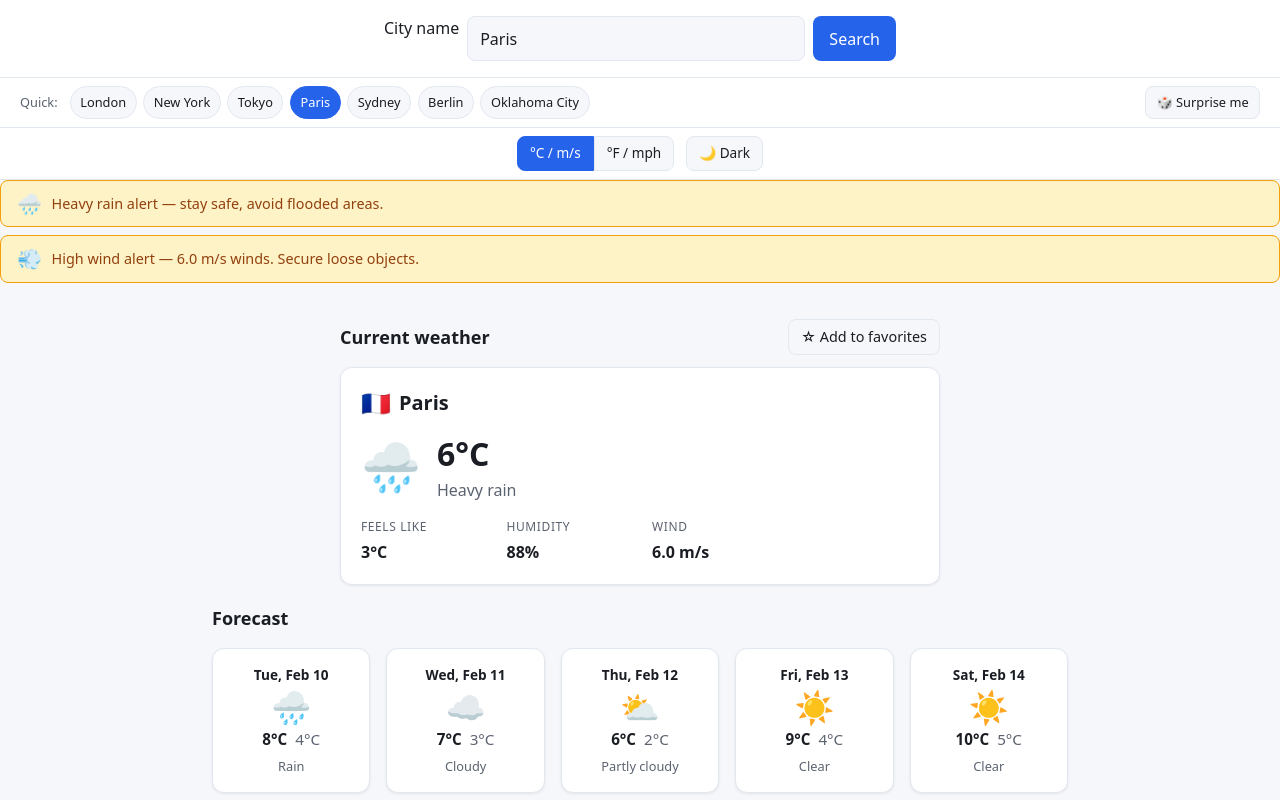
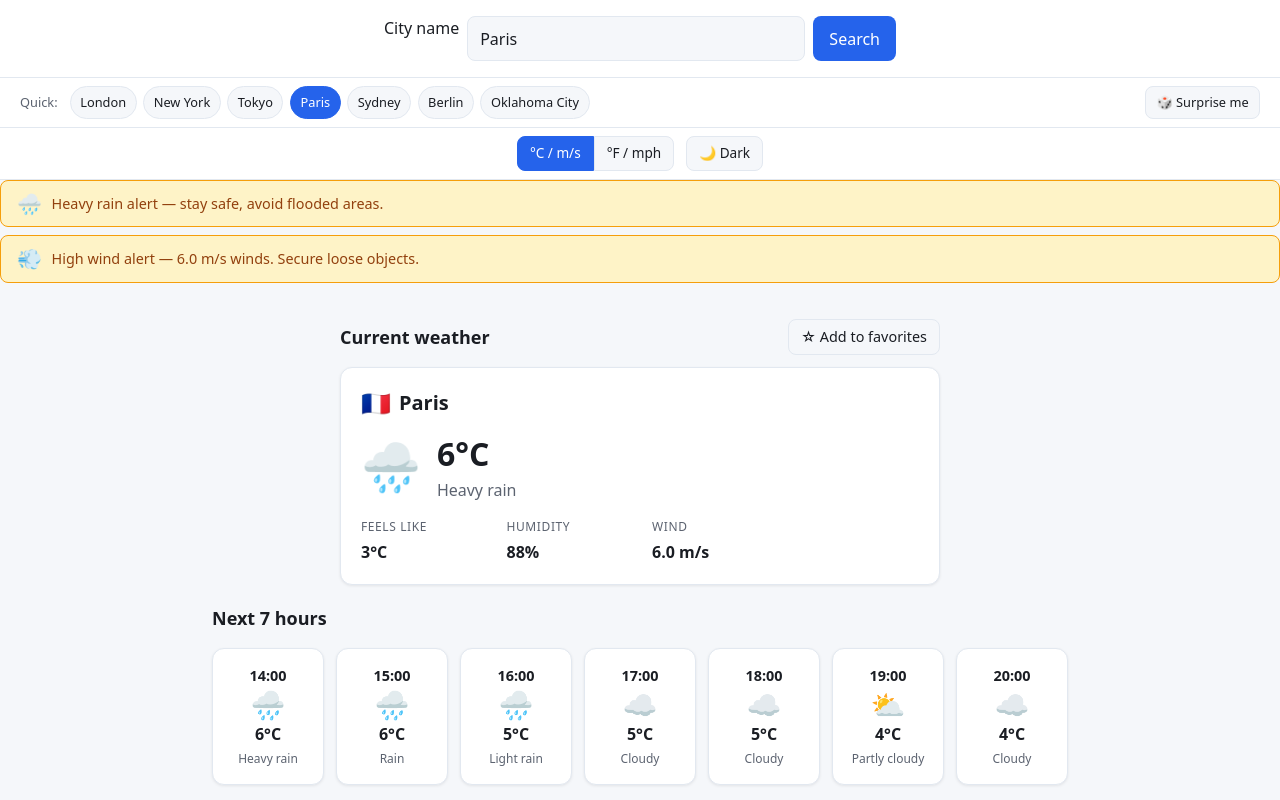
Before and after one commit to dionibrahimaj026-afk/weather-dashboard, a React (Vite) app: page / in a window 1280 px wide. Both pictures are taken after a click on the button "🎲 Surprise me". Shown: the top 800 px of the page. Built offline with nearby package versions, Linux system fonts and the light colour scheme.

Commit message:
add a 7 hours forcast for all citys in mockdata

```diff
--- a/src/App.jsx
+++ b/src/App.jsx
@@ -5,6 +5,7 @@ import { getFavorites, addFavorite, removeFavorite } from './utils/storage'
 import { Search } from './components/Search'
 import { CurrentWeather } from './components/CurrentWeather'
 import { Forecast } from './components/Forecast'
+import { HourlyForecast } from './components/HourlyForecast'
 import { Favorites } from './components/Favorites'
 import { WeatherAlerts } from './components/WeatherAlerts'
 import styles from './App.module.css'
@@ -167,6 +168,7 @@ export default function App() {
               onAddFavorite={handleAddFavorite}
               isFavorite={isFavorite}
             />
+            <HourlyForecast hourlyForecast={weather.hourlyForecast} unit={unit} />
             <Forecast forecast={weather.forecast} unit={unit} />
           </>
         )}
--- /dev/null
+++ b/src/components/HourlyForecast.jsx
@@ -0,0 +1,29 @@
+import { WeatherIcon } from './WeatherIcon'
+import styles from './HourlyForecast.module.css'
+
+function formatTemp(temp, unit) {
+  if (unit === 'imperial') {
+    return `${Math.round((temp * 9) / 5 + 32)}°F`
+  }
+  return `${Math.round(temp)}°C`
+}
+
+export function HourlyForecast({ hourlyForecast, unit }) {
+  if (!hourlyForecast || hourlyForecast.length === 0) return null
+
+  return (
+    <section className={styles.section} aria-labelledby="hourly-forecast-heading">
+      <h2 id="hourly-forecast-heading">Next 7 hours</h2>
+      <ul className={styles.list}>
+        {hourlyForecast.map((hour) => (
+          <li key={hour.hour} className={styles.card}>
+            <div className={styles.hour}>{hour.hour}</div>
+            <WeatherIcon name={hour.icon} className={styles.icon} />
+            <div className={styles.temp}>{formatTemp(hour.temp, unit)}</div>
+            <div className={styles.desc}>{hour.description}</div>
+          </li>
+        ))}
+      </ul>
+    </section>
+  )
+}
--- /dev/null
+++ b/src/components/HourlyForecast.module.css
@@ -0,0 +1,68 @@
+.section {
+  padding: 1.25rem;
+  max-width: 56rem;
+  margin: 0 auto;
+}
+
+.section h2 {
+  margin: 0 0 1rem;
+  font-size: 1.125rem;
+  font-weight: 600;
+  color: var(--text);
+}
+
+.list {
+  list-style: none;
+  margin: 0;
+  padding: 0;
+  display: grid;
+  grid-template-columns: repeat(7, 1fr);
+  gap: 0.75rem;
+}
+
+.card {
+  background: var(--surface);
+  border: 1px solid var(--border);
+  border-radius: 12px;
+  padding: 1rem;
+  box-shadow: var(--card-shadow);
+  display: flex;
+  flex-direction: column;
+  align-items: center;
+  text-align: center;
+  gap: 0.25rem;
+}
+
+.hour {
+  font-size: 0.9rem;
+  font-weight: 600;
+  color: var(--text);
+}
+
+.icon {
+  font-size: 1.75rem;
+  line-height: 1;
+}
+
+.temp {
+  font-size: 1rem;
+  font-weight: 700;
+  color: var(--text);
+}
+
+.desc {
+  font-size: 0.75rem;
+  color: var(--text-muted);
+}
+
+@media (max-width: 768px) {
+  .list {
+    grid-template-columns: repeat(4, 1fr);
+  }
+}
+
+@media (max-width: 480px) {
+  .list {
+    grid-template-columns: repeat(2, 1fr);
+  }
+}
--- a/src/data/mockWeather.js
+++ b/src/data/mockWeather.js
@@ -5,6 +5,15 @@ const MOCK_WEATHER = {
   london: {
     location: { name: 'London', country: 'United Kingdom', countryCode: 'GB' },
     current: { temp: 12, feelsLike: 10, description: 'Partly cloudy', icon: 'partly-cloudy', humidity: 72, windSpeed: 5.2 },
+    hourlyForecast: [
+      { hour: '14:00', temp: 12, icon: 'partly-cloudy', description: 'Partly cloudy' },
+      { hour: '15:00', temp: 11, icon: 'partly-cloudy', description: 'Partly cloudy' },
+      { hour: '16:00', temp: 11, icon: 'cloudy', description: 'Cloudy' },
+      { hour: '17:00', temp: 10, icon: 'cloudy', description: 'Cloudy' },
+      { hour: '18:00', temp: 9, icon: 'rain', description: 'Light rain' },
+      { hour: '19:00', temp: 9, icon: 'rain', description: 'Light rain' },
+      { hour: '20:00', temp: 8, icon: 'cloudy', description: 'Cloudy' },
+    ],
     forecast: [
       { date: '2026-02-10', minTemp: 8, maxTemp: 13, description: 'Light rain', icon: 'rain' },
       { date: '2026-02-11', minTemp: 7, maxTemp: 11, description: 'Cloudy', icon: 'cloudy' },
@@ -18,6 +27,15 @@ const MOCK_WEATHER = {
   'new york': {
     location: { name: 'New York', country: 'United States', countryCode: 'US' },
     current: { temp: 3, feelsLike: -1, description: 'Clear', icon: 'clear', humidity: 55, windSpeed: 4.0 },
+    hourlyForecast: [
+      { hour: '14:00', temp: 3, icon: 'clear', description: 'Clear' },
+      { hour: '15:00', temp: 2, icon: 'clear', description: 'Clear' },
+      { hour: '16:00', temp: 1, icon: 'partly-cloudy', description: 'Partly cloudy' },
+      { hour: '17:00', temp: 0, icon: 'partly-cloudy', description: 'Partly cloudy' },
+      { hour: '18:00', temp: -1, icon: 'cloudy', description: 'Cloudy' },
+      { hour: '19:00', temp: -2, icon: 'snow', description: 'Snow' },
+      { hour: '20:00', temp: -2, icon: 'snow', description: 'Snow' },
+    ],
     forecast: [
       { date: '2026-02-10', minTemp: 0, maxTemp: 5, description: 'Snow', icon: 'snow' },
       { date: '2026-02-11', minTemp: -2, maxTemp: 4, description: 'Partly cloudy', icon: 'partly-cloudy' },
@@ -31,6 +49,15 @@ const MOCK_WEATHER = {
   tokyo: {
     location: { name: 'Tokyo', country: 'Japan', countryCode: 'JP' },
     current: { temp: 8, feelsLike: 6, description: 'Cloudy', icon: 'cloudy', humidity: 65, windSpeed: 3.5 },
+    hourlyForecast: [
+      { hour: '14:00', temp: 8, icon: 'cloudy', description: 'Cloudy' },
+      { hour: '15:00', temp: 9, icon: 'cloudy', description: 'Cloudy' },
+      { hour: '16:00', temp: 8, icon: 'rain', description: 'Rain' },
+      { hour: '17:00', temp: 7, icon: 'rain', description: 'Rain' },
+      { hour: '18:00', temp: 6, icon: 'partly-cloudy', description: 'Partly cloudy' },
+      { hour: '19:00', temp: 6, icon: 'partly-cloudy', description: 'Partly cloudy' },
+      { hour: '20:00', temp: 5, icon: 'cloudy', description: 'Cloudy' },
+    ],
     forecast: [
       { date: '2026-02-10', minTemp: 6, maxTemp: 11, description: 'Rain', icon: 'rain' },
       { date: '2026-02-11', minTemp: 5, maxTemp: 10, description: 'Partly cloudy', icon: 'partly-cloudy' },
@@ -44,6 +71,15 @@ const MOCK_WEATHER = {
   paris: {
     location: { name: 'Paris', country: 'France', countryCode: 'FR' },
     current: { temp: 6, feelsLike: 3, description: 'Heavy rain', icon: 'rain', humidity: 88, windSpeed: 6.0 },
+    hourlyForecast: [
+      { hour: '14:00', temp: 6, icon: 'rain', description: 'Heavy rain' },
+      { hour: '15:00', temp: 6, icon: 'rain', description: 'Rain' },
+      { hour: '16:00', temp: 5, icon: 'rain', description: 'Light rain' },
+      { hour: '17:00', temp: 5, icon: 'cloudy', description: 'Cloudy' },
+      { hour: '18:00', temp: 5, icon: 'cloudy', description: 'Cloudy' },
+      { hour: '19:00', temp: 4, icon: 'partly-cloudy', description: 'Partly cloudy' },
+      { hour: '20:00', temp: 4, icon: 'cloudy', description: 'Cloudy' },
+    ],
     forecast: [
       { date: '2026-02-10', minTemp: 4, maxTemp: 8, description: 'Rain', icon: 'rain' },
       { date: '2026-02-11', minTemp: 3, maxTemp: 7, description: 'Cloudy', icon: 'cloudy' },
@@ -57,6 +93,15 @@ const MOCK_WEATHER = {
   sydney: {
     location: { name: 'Sydney', country: 'Australia', countryCode: 'AU' },
     current: { temp: 26, feelsLike: 28, description: 'Sunny', icon: 'clear', humidity: 45, windSpeed: 4.5 },
+    hourlyForecast: [
+      { hour: '14:00', temp: 26, icon: 'clear', description: 'Sunny' },
+      { hour: '15:00', temp: 25, icon: 'clear', description: 'Clear' },
+      { hour: '16:00', temp: 24, icon: 'clear', description: 'Clear' },
+      { hour: '17:00', temp: 23, icon: 'partly-cloudy', description: 'Partly cloudy' },
+      { hour: '18:00', temp: 22, icon: 'partly-cloudy', description: 'Partly cloudy' },
+      { hour: '19:00', temp: 21, icon: 'cloudy', description: 'Cloudy' },
+      { hour: '20:00', temp: 20, icon: 'cloudy', description: 'Cloudy' },
+    ],
     forecast: [
       { date: '2026-02-10', minTemp: 22, maxTemp: 28, description: 'Partly cloudy', icon: 'partly-cloudy' },
       { date: '2026-02-11', minTemp: 21, maxTemp: 27, description: 'Clear', icon: 'clear' },
@@ -70,6 +115,15 @@ const MOCK_WEATHER = {
   berlin: {
     location: { name: 'Berlin', country: 'Germany', countryCode: 'DE' },
     current: { temp: 4, feelsLike: 1, description: 'Cloudy', icon: 'cloudy', humidity: 78, windSpeed: 8.5 },
+    hourlyForecast: [
+      { hour: '14:00', temp: 4, icon: 'cloudy', description: 'Cloudy' },
+      { hour: '15:00', temp: 3, icon: 'cloudy', description: 'Cloudy' },
+      { hour: '16:00', temp: 3, icon: 'rain', description: 'Light rain' },
+      { hour: '17:00', temp: 2, icon: 'rain', description: 'Light rain' },
+      { hour: '18:00', temp: 2, icon: 'cloudy', description: 'Cloudy' },
+      { hour: '19:00', temp: 1, icon: 'partly-cloudy', description: 'Partly cloudy' },
+      { hour: '20:00', temp: 1, icon: 'cloudy', description: 'Cloudy' },
+    ],
     forecast: [
       { date: '2026-02-10', minTemp: 2, maxTemp: 6, description: 'Light rain', icon: 'rain' },
       { date: '2026-02-11', minTemp: 1, maxTemp: 5, description: 'Partly cloudy', icon: 'partly-cloudy' },
@@ -83,6 +137,15 @@ const MOCK_WEATHER = {
   'oklahoma city': {
     location: { name: 'Oklahoma City', country: 'United States', countryCode: 'US' },
     current: { temp: 18, feelsLike: 16, description: 'Tornado watch', icon: 'tornado', humidity: 85, windSpeed: 12.0 },
+    hourlyForecast: [
+      { hour: '14:00', temp: 18, icon: 'tornado', description: 'Tornado watch' },
+      { hour: '15:00', temp: 17, icon: 'thunderstorm', description: 'Thunderstorm' },
+      { hour: '16:00', temp: 16, icon: 'thunderstorm', description: 'Thunderstorm' },
+      { hour: '17:00', temp: 15, icon: 'rain', description: 'Heavy rain' },
+      { hour: '18:00', temp: 14, icon: 'rain', description: 'Rain' },
+      { hour: '19:00', temp: 13, icon: 'cloudy', description: 'Cloudy' },
+      { hour: '20:00', temp: 12, icon: 'partly-cloudy', description: 'Partly cloudy' },
+    ],
     forecast: [
       { date: '2026-02-10', minTemp: 15, maxTemp: 20, description: 'Thunderstorm', icon: 'thunderstorm' },
       { date: '2026-02-11', minTemp: 14, maxTemp: 22, description: 'Tornado risk', icon: 'tornado' },
```
